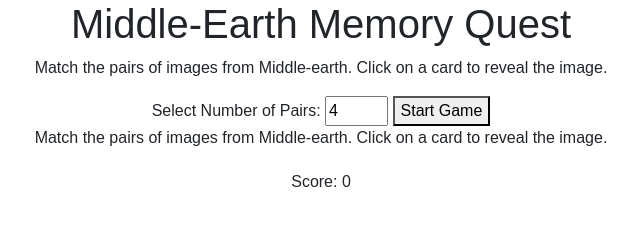
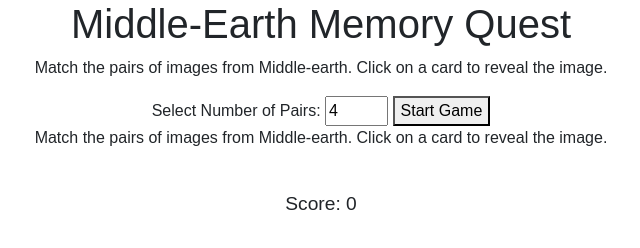
Before and after one commit to Ironmonkeynuts/middle-earth-memory-quest, a plain HTML site: page index.html in a window 1280 px wide. Shown: the whole page, without its empty margins (319-959 px from the left). Drawn offline with nearby package versions, Linux system fonts and the light colour scheme.

Commit message:
Add styling for score

```diff
--- a/assets/css/style.css
+++ b/assets/css/style.css
@@ -37,3 +37,9 @@
 .flipped img {
     display: block;
 }
+
+/* Score display */
+#score {
+    margin-top: 20px;
+    font-size: 1.2em;
+}
```
